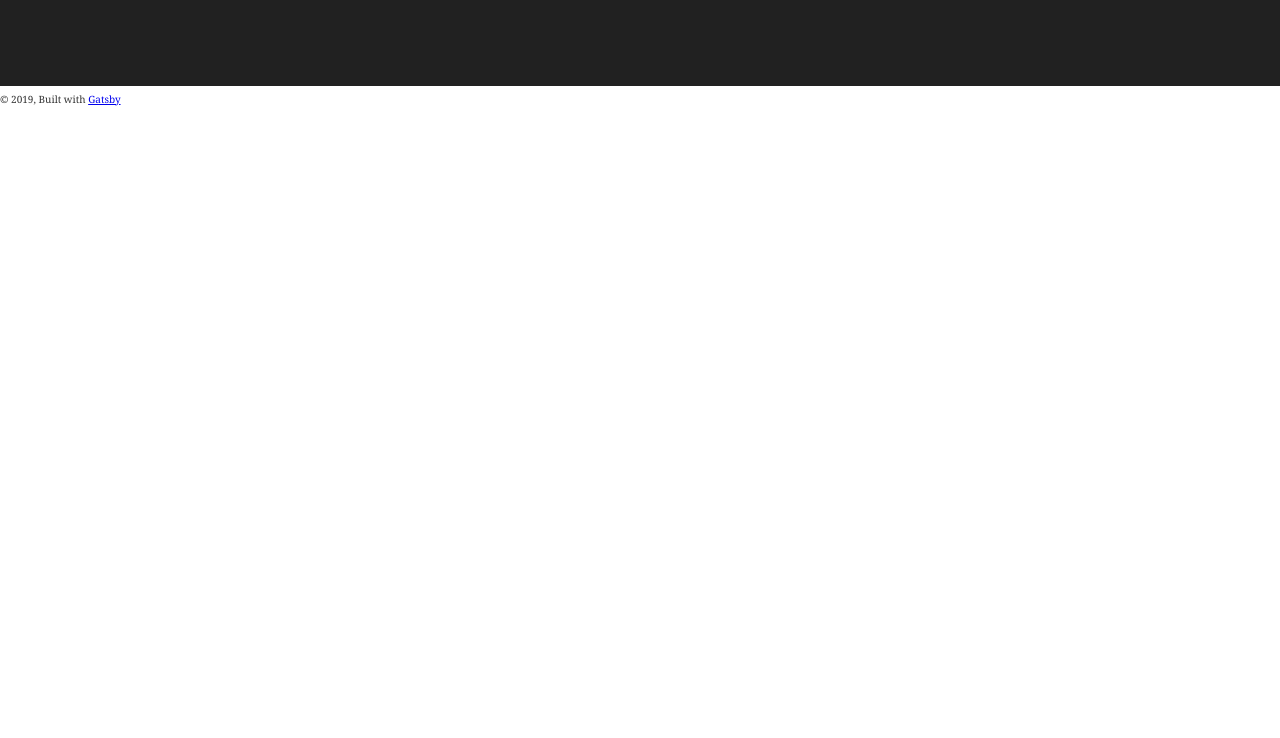
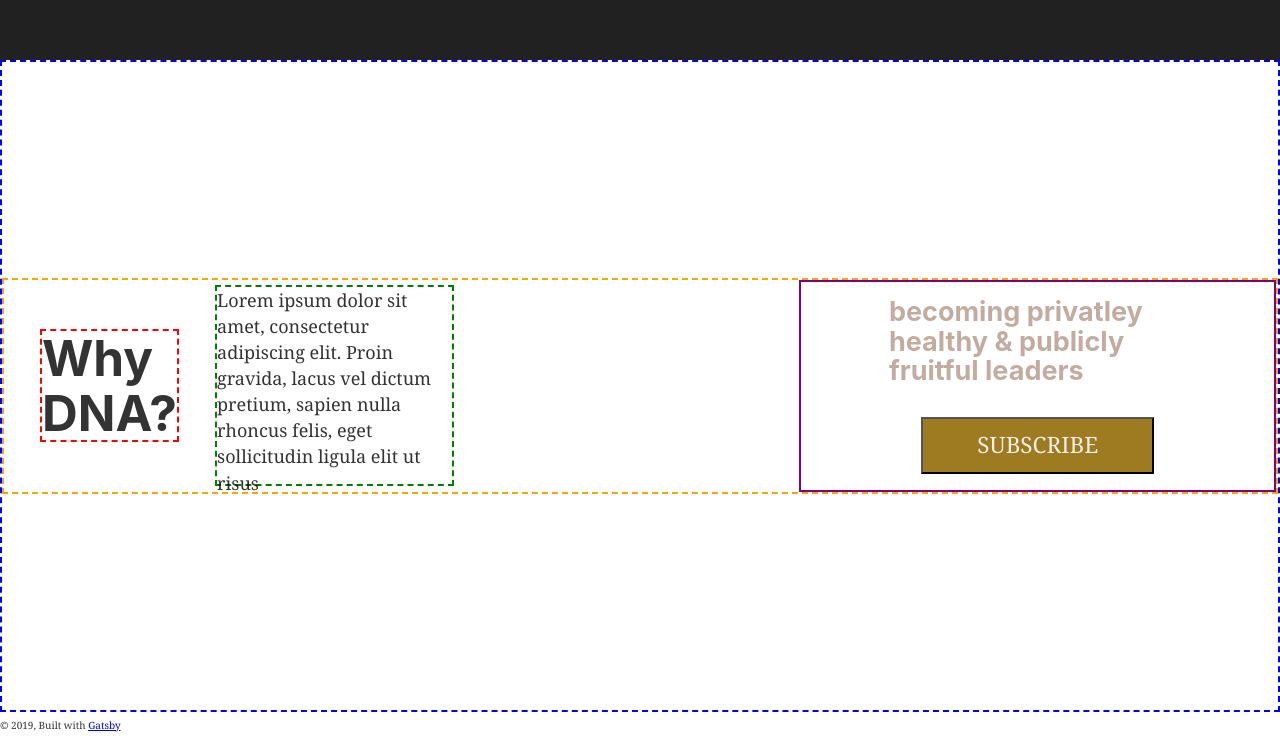
Before and after one commit to iamtheozzy/DNA-Leader, a Gatsby site: page / in a window 1280 px wide. Shown: the part 633-1371 px from the top of the page. Before the commit the page ends 800 px from the top, so only its background shows below. Built offline with nearby package versions, Linux system fonts and the light colour scheme; Gatsby itself is replaced by a stand-in of ours.

Commit message:
section two

```diff
--- a/src/components/section-one.js
+++ b/src/components/landing_page/section-one.js
@@ -7,13 +7,15 @@ const Section = styled.div`
     background-color: #212121;
     width: 100%;
     padding: 18rem 0;
+    display: flex;
     justify-content: center;
-    align-content:flex-start;
+
 `;
 
 const WebTitle = styled.h1`
     color: white;
-    margin-top: 0px;
+    margin-left: 2rem;
+
 `;
 
 const SectionOne = () => (
--- /dev/null
+++ b/src/components/landing_page/section-two.js
@@ -0,0 +1,96 @@
+import React from "react";
+import styled from "@emotion/styled"
+
+
+const Container = styled.div`
+    display: flex;
+    justify-content: center;
+    background-color: ##f2efe9;
+    width: 100%;
+    padding: 12rem 0;
+    border: 2px dashed blue;
+`;
+
+const FlexDiv = styled.div`
+    display:flex;
+    border: 2px dashed orange;
+    width: 100%;
+    height: 12rem;
+
+`;
+
+const Left = styled.div`
+    display: flex;
+    align-items: center;
+`;
+
+const LeftDiv = styled.div`
+    margin-left: 2rem;
+    border: 2px dashed red;
+`;
+
+const RightDiv = styled.div`
+    border: 2px dashed green;
+    width: 30%;
+    height: 95%;
+    margin-left: 2rem;
+    p {
+        font-size: 1rem;
+    }
+`;
+
+const Why = styled.h1`
+    display: flex;
+    font-size: 2.75rem;
+`;
+
+const Lorem = 'Lorem ipsum dolor sit amet, consectetur adipiscing elit. Proin gravida, lacus vel dictum pretium, sapien nulla rhoncus felis, eget sollicitudin ligula elit ut risus'
+
+const Right = styled.div`
+    display: flex;
+    align-items: center;
+    border: 2px solid purple;
+    flex-wrap: wrap;
+    justify-content: center;
+    align-items: center;
+`;
+
+const TextStyle = styled.h1`
+    color: #c4ab9f;
+    font-size: 1.5rem;
+    width: 63%;
+`;
+
+const Subscribe = styled.button`
+    padding: .75rem 3rem;
+    background: #9e7a20;
+    color: #f2efe9;
+    font-size: 1.25rem;
+`;
+
+const Text = 'becoming privatley healthy & publicly fruitful leaders'
+
+const SectionTwo = props => (
+    <Container>
+        <FlexDiv>
+            <Left>
+                <LeftDiv>
+                    <Why>Why</Why>
+                    <Why>DNA?</Why>
+                </LeftDiv>
+                <RightDiv>
+                    <p>{Lorem}</p>
+                </RightDiv>
+            </Left>
+            <Right>
+                <TextStyle>
+                    {Text}
+                </TextStyle>
+                <Subscribe>SUBSCRIBE</Subscribe>
+            </Right>
+        </FlexDiv>
+    </Container>
+)
+
+
+export default SectionTwo;
--- a/src/components/layout.css
+++ b/src/components/layout.css
@@ -217,7 +217,7 @@ img {
   padding-left: 0;
   padding-right: 0;
   padding-top: 0;
-  margin-bottom: 1.45rem;
+  margin-bottom: 0;
 }
 h1 {
   margin-left: 0;
@@ -227,7 +227,7 @@ h1 {
   padding-left: 0;
   padding-right: 0;
   padding-top: 0;
-  margin-bottom: 1.45rem;
+  margin-bottom: 0;
   color: inherit;
   font-family: -apple-system, BlinkMacSystemFont, Segoe UI, Roboto, Oxygen,
     Ubuntu, Cantarell, Fira Sans, Droid Sans, Helvetica Neue, sans-serif;
@@ -244,7 +244,7 @@ h2 {
   padding-left: 0;
   padding-right: 0;
   padding-top: 0;
-  margin-bottom: 1.45rem;
+  margin-bottom: 0;
   color: inherit;
   font-family: -apple-system, BlinkMacSystemFont, Segoe UI, Roboto, Oxygen,
     Ubuntu, Cantarell, Fira Sans, Droid Sans, Helvetica Neue, sans-serif;
@@ -261,7 +261,7 @@ h3 {
   padding-left: 0;
   padding-right: 0;
   padding-top: 0;
-  margin-bottom: 1.45rem;
+  margin-bottom: 0;
   color: inherit;
   font-family: -apple-system, BlinkMacSystemFont, Segoe UI, Roboto, Oxygen,
     Ubuntu, Cantarell, Fira Sans, Droid Sans, Helvetica Neue, sans-serif;
@@ -278,7 +278,7 @@ h4 {
   padding-left: 0;
   padding-right: 0;
   padding-top: 0;
-  margin-bottom: 1.45rem;
+  margin-bottom: 0;
   color: inherit;
   font-family: -apple-system, BlinkMacSystemFont, Segoe UI, Roboto, Oxygen,
     Ubuntu, Cantarell, Fira Sans, Droid Sans, Helvetica Neue, sans-serif;
@@ -295,7 +295,7 @@ h5 {
   padding-left: 0;
   padding-right: 0;
   padding-top: 0;
-  margin-bottom: 1.45rem;
+  margin-bottom: 0;
   color: inherit;
   font-family: -apple-system, BlinkMacSystemFont, Segoe UI, Roboto, Oxygen,
     Ubuntu, Cantarell, Fira Sans, Droid Sans, Helvetica Neue, sans-serif;
@@ -312,7 +312,7 @@ h6 {
   padding-left: 0;
   padding-right: 0;
   padding-top: 0;
-  margin-bottom: 1.45rem;
+  margin-bottom: 0;
   color: inherit;
   font-family: -apple-system, BlinkMacSystemFont, Segoe UI, Roboto, Oxygen,
     Ubuntu, Cantarell, Fira Sans, Droid Sans, Helvetica Neue, sans-serif;
@@ -339,7 +339,7 @@ ul {
   padding-left: 0;
   padding-right: 0;
   padding-top: 0;
-  margin-bottom: 1.45rem;
+  margin-bottom: 0;
   list-style-position: outside;
   list-style-image: none;
 }
@@ -351,7 +351,7 @@ ol {
   padding-left: 0;
   padding-right: 0;
   padding-top: 0;
-  margin-bottom: 1.45rem;
+  margin-bottom: 0;
   list-style-position: outside;
   list-style-image: none;
 }
@@ -363,7 +363,7 @@ dl {
   padding-left: 0;
   padding-right: 0;
   padding-top: 0;
-  margin-bottom: 1.45rem;
+  margin-bottom: 0;
 }
 dd {
   margin-left: 0;
@@ -383,7 +383,7 @@ p {
   padding-left: 0;
   padding-right: 0;
   padding-top: 0;
-  margin-bottom: 1.45rem;
+  margin-bottom: 0;
 }
 figure {
   margin-left: 0;
--- a/src/pages/index.js
+++ b/src/pages/index.js
@@ -2,7 +2,8 @@ import React from "react"
 // import { Link } from "gatsby"
 
 import Layout from "../components/layout"
-import SectionOne from "../components/section-one";
+import SectionOne from "../components/landing_page/section-one";
+import Section2 from "../components/landing_page/section-two";
 
 
 const IndexPage = () => (
@@ -10,6 +11,9 @@ const IndexPage = () => (
     <SectionOne>
       <h1>DNA of a Leader Set up</h1>
     </SectionOne>
+    <Section2>
+      Why DNA?
+    </Section2>
   </Layout>
 )
 
```
